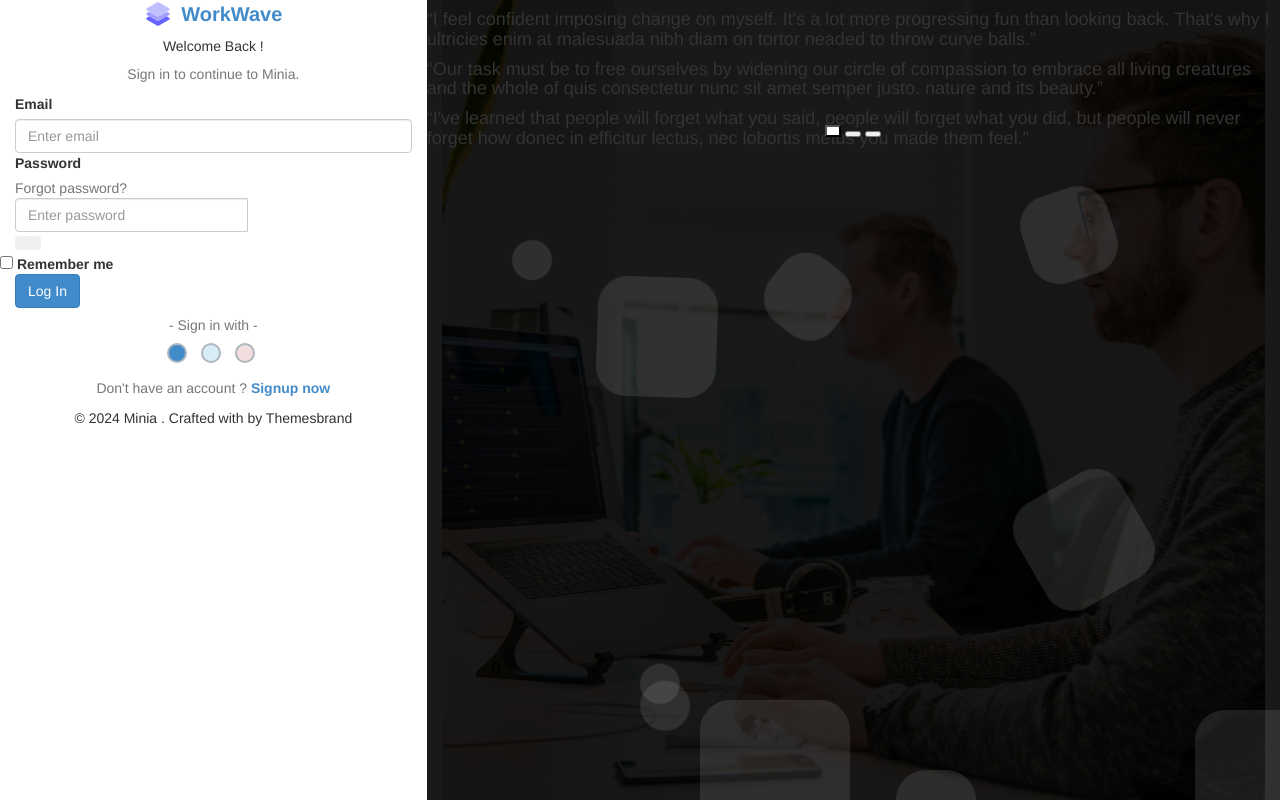
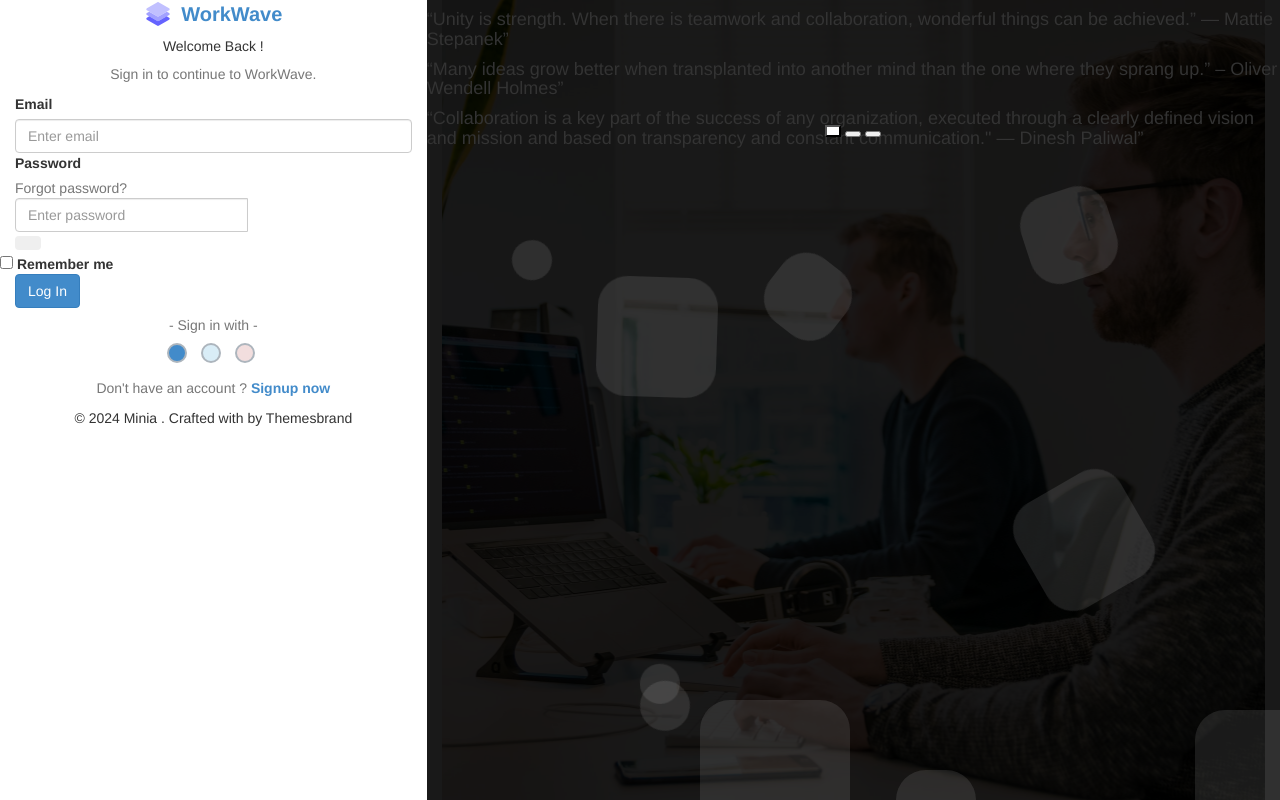
Before and after one commit to krinasuthar19/PHP---WorkWave, a PHP site: page /EMS-CI/auth-login.php in a window 1280 px wide. Run offline with PHP 8.4, Linux system fonts and the light colour scheme; some libraries are stand-ins or nearby versions.

Commit message:
quotes changed

```diff
--- a/auth-login.php
+++ b/auth-login.php
@@ -94,7 +94,7 @@ if ($_SERVER["REQUEST_METHOD"] == "POST") {
               <div class="auth-content my-auto">
                 <div class="text-center">
                   <h5 class="mb-0">Welcome Back !</h5>
-                  <p class="text-muted mt-2">Sign in to continue to Minia.</p>
+                  <p class="text-muted mt-2">Sign in to continue to WorkWave.</p>
                 </div>
                 <form class="mt-4 pt-2" action="<?php echo htmlspecialchars($_SERVER["PHP_SELF"]); ?>" method="post">
                   <div class="mb-3 <?php echo (!empty($email_err)) ? 'has-error' : ''; ?>">
@@ -206,12 +206,9 @@ if ($_SERVER["REQUEST_METHOD"] == "POST") {
                       <div class="testi-contain text-white">
                         <i class="bx bxs-quote-alt-left text-success display-6"></i>
 
-                        <h4 class="mt-4 fw-medium lh-base text-white">“I feel confident
-                          imposing change
-                          on myself. It's a lot more progressing fun than looking back.
-                          That's why
-                          I ultricies enim
-                          at malesuada nibh diam on tortor neaded to throw curve balls.”
+                        <h4 class="mt-4 fw-medium lh-base text-white">“Unity is strength.
+                          When there is teamwork and collaboration,
+                          wonderful things can be achieved.” ― Mattie Stepanek”
                         </h4>
                       </div>
                     </div>
@@ -220,12 +217,9 @@ if ($_SERVER["REQUEST_METHOD"] == "POST") {
                       <div class="testi-contain text-white">
                         <i class="bx bxs-quote-alt-left text-success display-6"></i>
 
-                        <h4 class="mt-4 fw-medium lh-base text-white">“Our task must be to
-                          free ourselves by widening our circle of compassion to embrace
-                          all living
-                          creatures and
-                          the whole of quis consectetur nunc sit amet semper justo. nature
-                          and its beauty.”</h4>
+                        <h4 class="mt-4 fw-medium lh-base text-white">“Many ideas grow better when
+                           transplanted into another mind than
+                           the one where they sprang up.” – Oliver Wendell Holmes”</h4>
                       </div>
                     </div>
 
@@ -233,12 +227,9 @@ if ($_SERVER["REQUEST_METHOD"] == "POST") {
                       <div class="testi-contain text-white">
                         <i class="bx bxs-quote-alt-left text-success display-6"></i>
 
-                        <h4 class="mt-4 fw-medium lh-base text-white">“I've learned that
-                          people will forget what you said, people will forget what you
-                          did,
-                          but people will never forget
-                          how donec in efficitur lectus, nec lobortis metus you made them
-                          feel.”</h4>
+                        <h4 class="mt-4 fw-medium lh-base text-white">“Collaboration is a key part of the success of any organization,
+                          executed through a clearly defined vision and mission and
+                           based on transparency and constant communication." — Dinesh Paliwal”</h4>
                       </div>
                     </div>
                   </div>
```
Also changed, not shown: index.php (+73 -14 lines), layouts/footer.php (+5 -5 lines).
